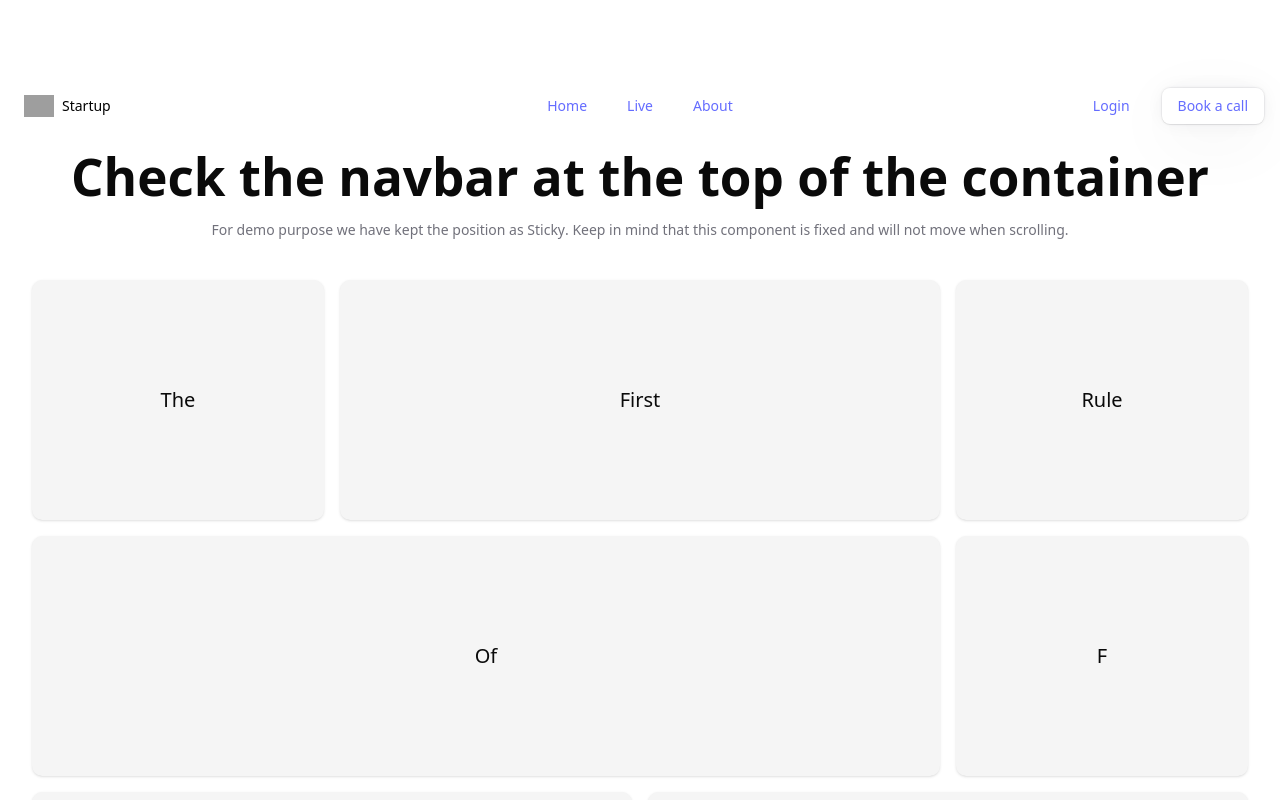
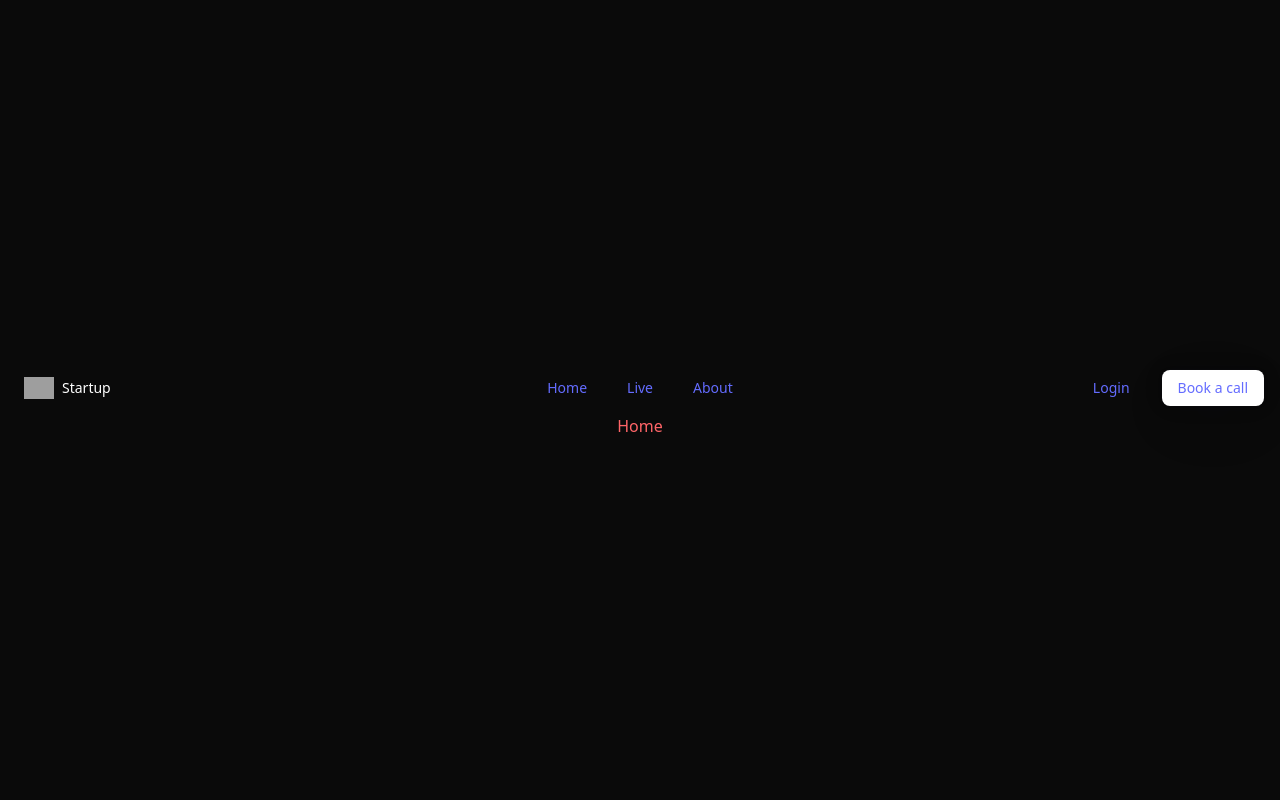
Before and after one commit to Mrunal-Malkar/ank, a React (Vite) app in the folder Torq.ai/: page / in a window 1280 px wide. Shown: the top 800 px of the page. Built offline with nearby package versions, Linux system fonts and the light colour scheme; grey boxes are pictures that could not be loaded.

Commit message:
added dark theme

```diff
--- a/Torq.ai/index.html
+++ b/Torq.ai/index.html
@@ -1,5 +1,5 @@
 <!doctype html>
-<html lang="en">
+<html class="dark" lang="en">
   <head>
     <meta charset="UTF-8" />
     <link rel="icon" type="image/svg+xml" href="/vite.svg" />
--- a/Torq.ai/src/App.tsx
+++ b/Torq.ai/src/App.tsx
@@ -8,7 +8,7 @@ import { NavbarDemo } from './components/navbar'
 function App() {
 
   return (
-    <div className='w-screen'>
+    <div className='w-screen flex flex-col justify-center items-center'>
       <NavbarDemo/>
       <Outlet />
     </div>
--- a/Torq.ai/src/components/navbar.tsx
+++ b/Torq.ai/src/components/navbar.tsx
@@ -86,106 +86,106 @@ export function NavbarDemo() {
           </MobileNavMenu>
         </MobileNav>
       </Navbar>
-      <DummyContent />
+      {/* <DummyContent /> */}
 
       {/* Navbar */}
     </div>
   );
 }
 
-const DummyContent = () => {
-  return (
-    <div className="container mx-auto p-8 pt-24">
-      <h1 className="mb-4 text-center text-3xl font-bold">
-        Check the navbar at the top of the container
-      </h1>
-      <p className="mb-10 text-center text-sm text-zinc-500">
-        For demo purpose we have kept the position as{" "}
-        <span className="font-medium">Sticky</span>. Keep in mind that this
-        component is <span className="font-medium">fixed</span> and will not
-        move when scrolling.
-      </p>
-      <div className="grid grid-cols-1 gap-4 md:grid-cols-4">
-        {[
-          {
-            id: 1,
-            title: "The",
-            width: "md:col-span-1",
-            height: "h-60",
-            bg: "bg-neutral-100 dark:bg-neutral-800",
-          },
-          {
-            id: 2,
-            title: "First",
-            width: "md:col-span-2",
-            height: "h-60",
-            bg: "bg-neutral-100 dark:bg-neutral-800",
-          },
-          {
-            id: 3,
-            title: "Rule",
-            width: "md:col-span-1",
-            height: "h-60",
-            bg: "bg-neutral-100 dark:bg-neutral-800",
-          },
-          {
-            id: 4,
-            title: "Of",
-            width: "md:col-span-3",
-            height: "h-60",
-            bg: "bg-neutral-100 dark:bg-neutral-800",
-          },
-          {
-            id: 5,
-            title: "F",
-            width: "md:col-span-1",
-            height: "h-60",
-            bg: "bg-neutral-100 dark:bg-neutral-800",
-          },
-          {
-            id: 6,
-            title: "Club",
-            width: "md:col-span-2",
-            height: "h-60",
-            bg: "bg-neutral-100 dark:bg-neutral-800",
-          },
-          {
-            id: 7,
-            title: "Is",
-            width: "md:col-span-2",
-            height: "h-60",
-            bg: "bg-neutral-100 dark:bg-neutral-800",
-          },
-          {
-            id: 8,
-            title: "You",
-            width: "md:col-span-1",
-            height: "h-60",
-            bg: "bg-neutral-100 dark:bg-neutral-800",
-          },
-          {
-            id: 9,
-            title: "Do NOT TALK about",
-            width: "md:col-span-2",
-            height: "h-60",
-            bg: "bg-neutral-100 dark:bg-neutral-800",
-          },
-          {
-            id: 10,
-            title: "F Club",
-            width: "md:col-span-1",
-            height: "h-60",
-            bg: "bg-neutral-100 dark:bg-neutral-800",
-          },
-        ].map((box) => (
-          <div
-            key={box.id}
-            className={`${box.width} ${box.height} ${box.bg} flex items-center justify-center rounded-lg p-4 shadow-sm`}
-          >
-            <h2 className="text-xl font-medium">{box.title}</h2>
-          </div>
-        ))}
-      </div>
-    </div>
-  );
-};
+// const DummyContent = () => {
+//   return (
+//     <div className="container mx-auto p-8 pt-24">
+//       <h1 className="mb-4 text-center text-3xl font-bold">
+//         Check the navbar at the top of the container
+//       </h1>
+//       <p className="mb-10 text-center text-sm text-zinc-500">
+//         For demo purpose we have kept the position as{" "}
+//         <span className="font-medium">Sticky</span>. Keep in mind that this
+//         component is <span className="font-medium">fixed</span> and will not
+//         move when scrolling.
+//       </p>
+//       <div className="grid grid-cols-1 gap-4 md:grid-cols-4">
+//         {[
+//           {
+//             id: 1,
+//             title: "The",
+//             width: "md:col-span-1",
+//             height: "h-60",
+//             bg: "bg-neutral-100 dark:bg-neutral-800",
+//           },
+//           {
+//             id: 2,
+//             title: "First",
+//             width: "md:col-span-2",
+//             height: "h-60",
+//             bg: "bg-neutral-100 dark:bg-neutral-800",
+//           },
+//           {
+//             id: 3,
+//             title: "Rule",
+//             width: "md:col-span-1",
+//             height: "h-60",
+//             bg: "bg-neutral-100 dark:bg-neutral-800",
+//           },
+//           {
+//             id: 4,
+//             title: "Of",
+//             width: "md:col-span-3",
+//             height: "h-60",
+//             bg: "bg-neutral-100 dark:bg-neutral-800",
+//           },
+//           {
+//             id: 5,
+//             title: "F",
+//             width: "md:col-span-1",
+//             height: "h-60",
+//             bg: "bg-neutral-100 dark:bg-neutral-800",
+//           },
+//           {
+//             id: 6,
+//             title: "Club",
+//             width: "md:col-span-2",
+//             height: "h-60",
+//             bg: "bg-neutral-100 dark:bg-neutral-800",
+//           },
+//           {
+//             id: 7,
+//             title: "Is",
+//             width: "md:col-span-2",
+//             height: "h-60",
+//             bg: "bg-neutral-100 dark:bg-neutral-800",
+//           },
+//           {
+//             id: 8,
+//             title: "You",
+//             width: "md:col-span-1",
+//             height: "h-60",
+//             bg: "bg-neutral-100 dark:bg-neutral-800",
+//           },
+//           {
+//             id: 9,
+//             title: "Do NOT TALK about",
+//             width: "md:col-span-2",
+//             height: "h-60",
+//             bg: "bg-neutral-100 dark:bg-neutral-800",
+//           },
+//           {
+//             id: 10,
+//             title: "F Club",
+//             width: "md:col-span-1",
+//             height: "h-60",
+//             bg: "bg-neutral-100 dark:bg-neutral-800",
+//           },
+//         ].map((box) => (
+//           <div
+//             key={box.id}
+//             className={`${box.width} ${box.height} ${box.bg} flex items-center justify-center rounded-lg p-4 shadow-sm`}
+//           >
+//             <h2 className="text-xl font-medium">{box.title}</h2>
+//           </div>
+//         ))}
+//       </div>
+//     </div>
+//   );
+// };
--- a/Torq.ai/src/pages/home.tsx
+++ b/Torq.ai/src/pages/home.tsx
@@ -1,8 +1,9 @@
 
-const Home = async() => {
+const Home = () => {
 
   return (
-    <div className="text-red-400">Home
+    <div className="text-red-400">
+      Home
     </div>
   )
 }
--- a/Torq.ai/src/pages/live.tsx
+++ b/Torq.ai/src/pages/live.tsx
@@ -1,7 +1,13 @@
+import { div } from "motion/react-client"
 
 const Live = () => {
   return (
-  <h1>sad</h1>
+    <div className="h-[90dvh] w-screen flex">
+      <div className="w-min">
+
+      </div>
+      <div className="w-max"></div>
+    </div>
   )
 }
 
```
